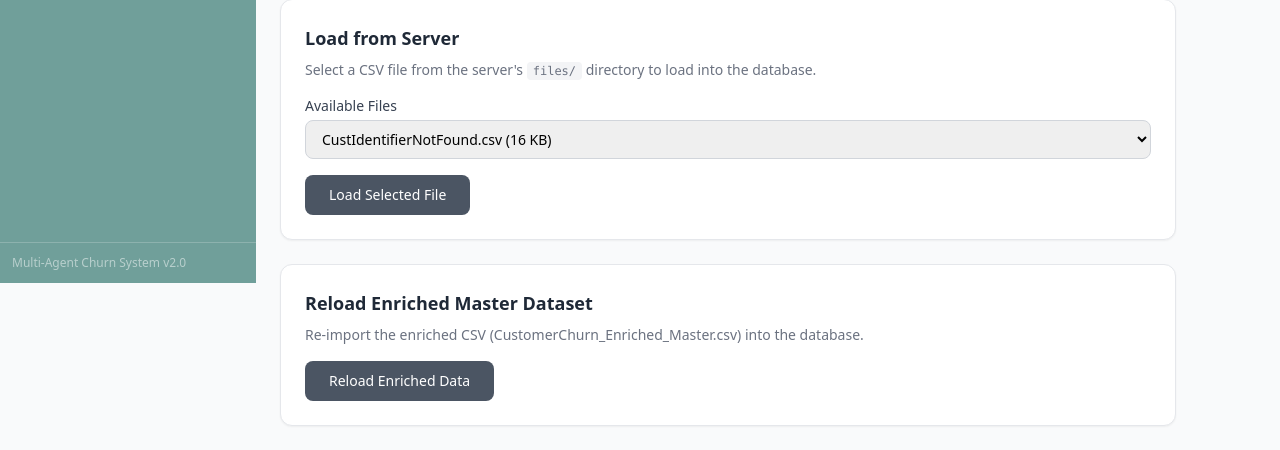
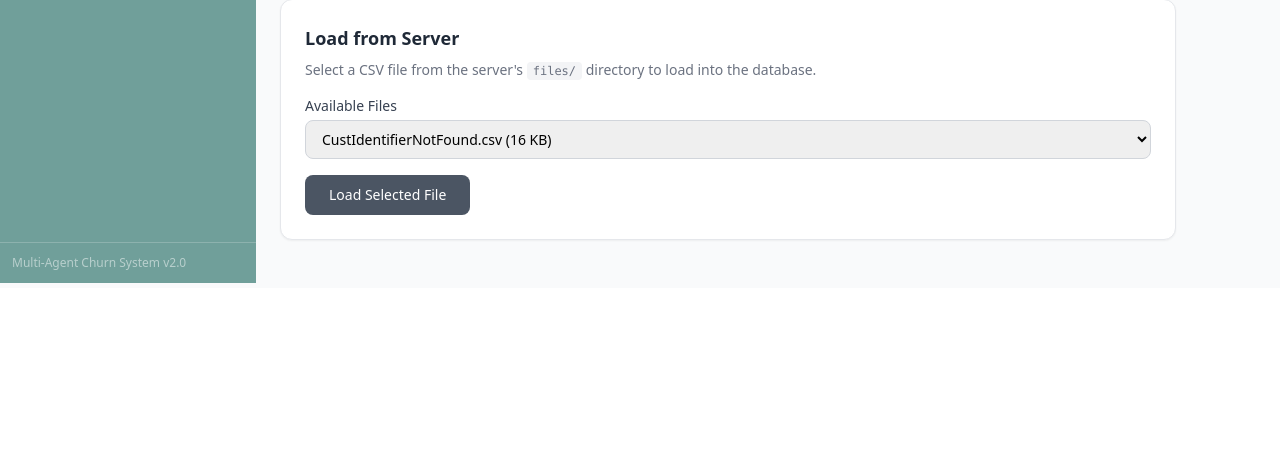
Before and after one commit to OnlineGBC/ChurnEnhance, a Flask app: page /upload in a window 1280 px wide. Shown: the part 517-967 px from the top of the page. After the commit the page ends 800 px from the top, so only its background shows below. Run offline with Flask 3, Linux system fonts and the light colour scheme; some libraries are stand-ins or nearby versions.

Commit message:
Remove redundant Reload Enriched Data section from upload page

```diff
--- a/templates/upload.html
+++ b/templates/upload.html
@@ -58,17 +58,6 @@
         </form>
     </div>
 
-    <!-- Reload enriched data -->
-    <div class="bg-white rounded-xl shadow-sm border border-gray-200 p-6">
-        <h2 class="text-lg font-semibold text-gray-800 mb-2">Reload Enriched Master Dataset</h2>
-        <p class="text-sm text-gray-500 mb-4">Re-import the enriched CSV (CustomerChurn_Enriched_Master.csv) into the database.</p>
-        <form method="POST" action="/reload-enriched">
-            <button type="submit" class="bg-gray-600 text-white px-6 py-2.5 rounded-lg text-sm font-medium hover:bg-gray-700 transition-colors">
-                Reload Enriched Data
-            </button>
-        </form>
-    </div>
-
     <!-- Results -->
     {% if results %}
     <div class="mt-6 bg-white rounded-xl shadow-sm border border-gray-200 p-6">
```
